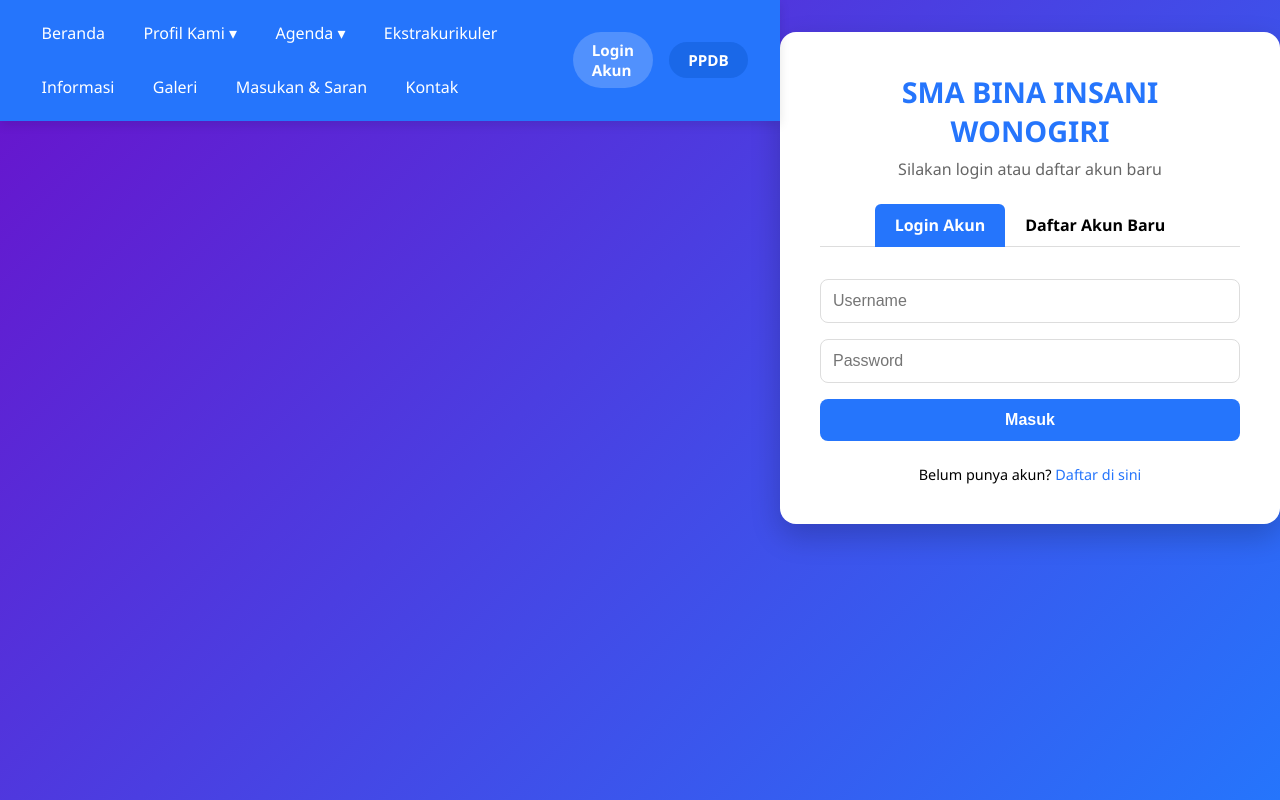
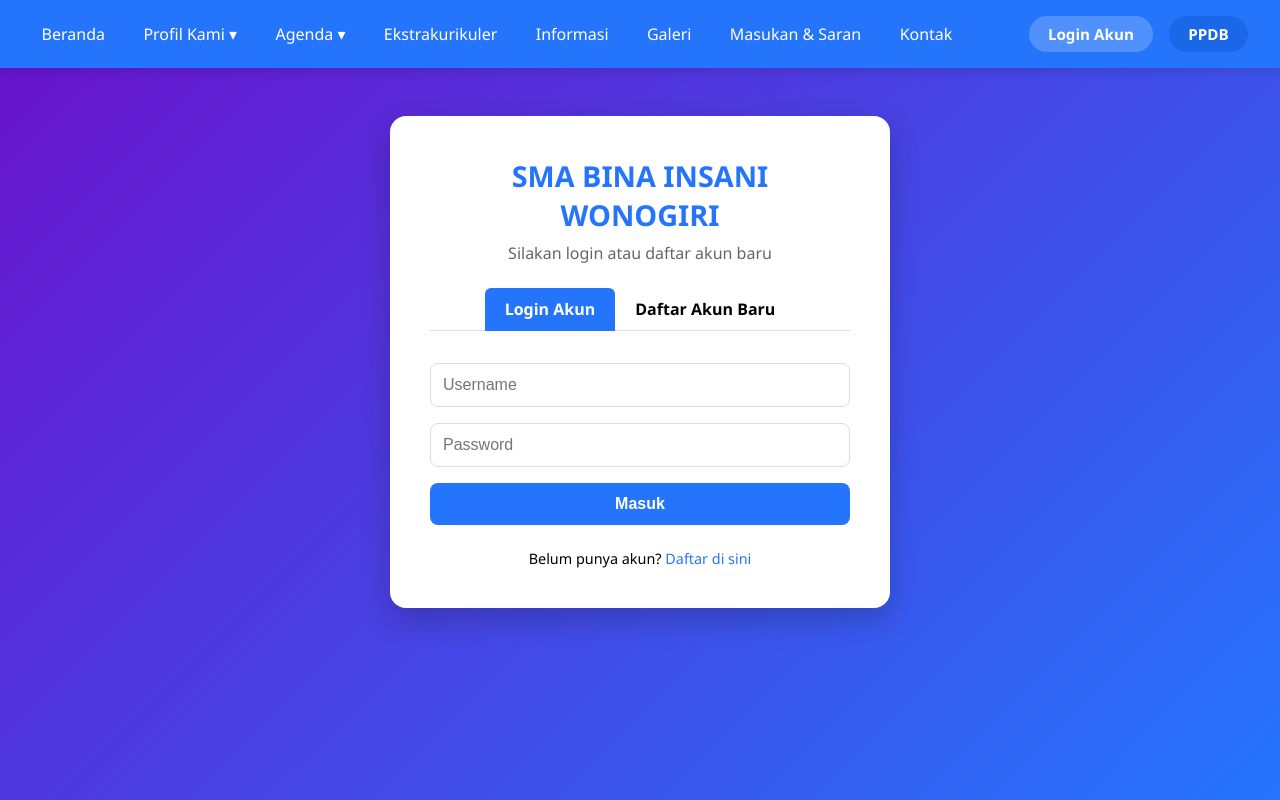
Before and after one commit to anagarizqy-oss/bina-insani, a PHP site: page /login.php in a window 1280 px wide. Run offline with PHP 8.4, Linux system fonts and the light colour scheme.

Commit message:
Add files via upload

```diff
--- a/login.php
+++ b/login.php
@@ -2,7 +2,7 @@
 session_start();
 include 'config/db.php';
 include 'includes/csrf.php';
-include 'includes/navbar.php';
+
 $error = '';
 $success = '';
 
@@ -89,34 +89,30 @@ $csrf_token = generate_token();
 ?>
 <!DOCTYPE html>
 <html lang="id">
-
 <head>
     <meta charset="UTF-8">
     <meta name="viewport" content="width=device-width, initial-scale=1.0">
     <title>Login / Daftar - SMA BINA INSANI</title>
     <link rel="stylesheet" href="assets/style.css">
     <style>
-        /* === BODY & GRADIENT === */
+        /* === BODY TANPA GRADIENT === */
         body {
             background: linear-gradient(135deg, #6a11cb 0%, #2575fc 100%);
-            min-height: 100vh;
             margin: 0;
-            display: flex;
-            justify-content: center;
-            align-items: flex-start;
+            padding: 0;
+            font-family: 'Segoe UI', sans-serif;
         }
-
 
         /* === LOGIN CONTAINER === */
         .login-container {
             background: white;
             border-radius: 16px;
-            box-shadow: 0 12px 30px rgba(0, 0, 0, 0.2);
+            box-shadow: 0 12px 30px rgba(0,0,0,0.2);
             padding: 2.5rem;
             width: 90%;
             max-width: 500px;
             text-align: center;
-            margin-top: 2rem;
+            margin: 3rem auto 4rem; /* jarak dari navbar */
             animation: fadeInUp 0.8s ease-out forwards;
             opacity: 0;
             transform: translateY(30px);
@@ -127,7 +123,6 @@ $csrf_token = generate_token();
                 opacity: 0;
                 transform: translateY(30px);
             }
-
             to {
                 opacity: 1;
                 transform: translateY(0);
@@ -195,9 +190,7 @@ $csrf_token = generate_token();
         }
 
         /* === FORM INPUT === */
-        input,
-        select,
-        button {
+        input, select, button {
             width: 100%;
             padding: 12px;
             margin: 8px 0;
@@ -251,8 +244,10 @@ $csrf_token = generate_token();
         }
     </style>
 </head>
+<body>
+    <!-- NAVBAR DARI INCLUDE -->
+    <?php include 'includes/navbar.php'; ?>
 
-<body>
     <!-- LOGIN CONTAINER -->
     <div class="login-container">
         <h2>SMA BINA INSANI WONOGIRI</h2>
@@ -265,13 +260,11 @@ $csrf_token = generate_token();
             <div class="alert success"><?= $success ?></div>
         <?php endif; ?>
 
-        <!-- Tab Navigation -->
         <div class="tabs">
             <div class="tab active" data-tab="login">Login Akun</div>
             <div class="tab" data-tab="register">Daftar Akun Baru</div>
         </div>
 
-        <!-- Form Login -->
         <div class="tab-content active" id="login">
             <form method="POST">
                 <input type="hidden" name="csrf_token" value="<?= $csrf_token ?>">
@@ -284,7 +277,6 @@ $csrf_token = generate_token();
             </div>
         </div>
 
-        <!-- Form Registrasi -->
         <div class="tab-content" id="register">
             <form method="POST">
                 <input type="hidden" name="csrf_token" value="<?= $csrf_token ?>">
@@ -315,7 +307,6 @@ $csrf_token = generate_token();
             document.getElementById(tabName).classList.add('active');
         }
 
-        // Aktifkan tab pertama saat load
         document.addEventListener('DOMContentLoaded', () => {
             const activeTab = document.querySelector('.tab.active');
             if (activeTab) {
@@ -325,5 +316,4 @@ $csrf_token = generate_token();
         });
     </script>
 </body>
-
 </html>
```
